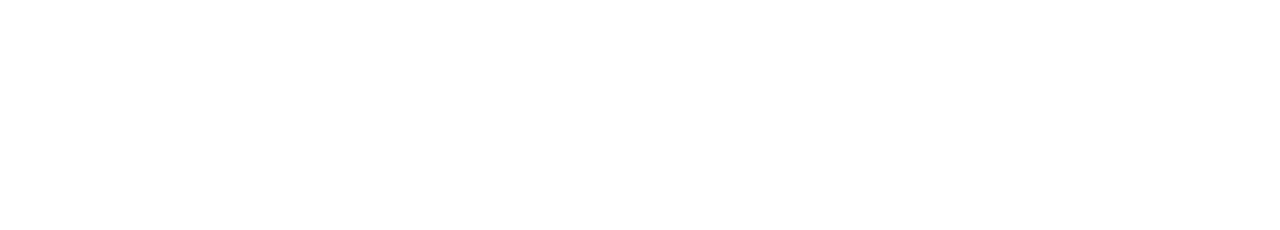
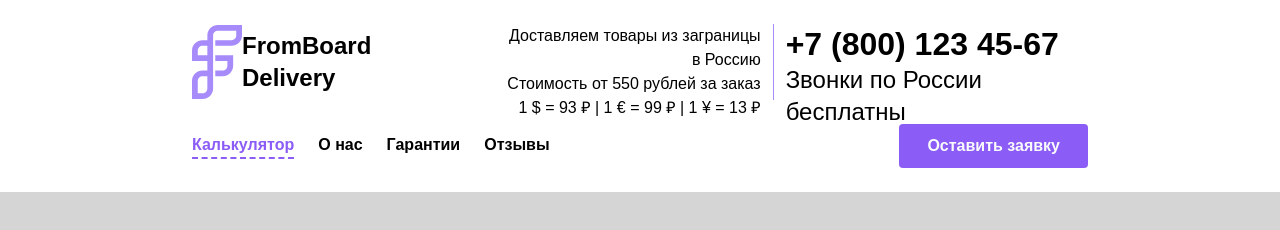
Before and after one commit to AlexandrVanchukov/Fromboard_Delivery_layout, a plain HTML site: page index.html in a window 1280 px wide. Drawn offline with Linux system fonts and the light colour scheme; a web font is replaced by a local one.

Commit message:
Create header

```diff
--- a/index.html
+++ b/index.html
@@ -1,11 +1,43 @@
 <!DOCTYPE html>
-<html lang="en">
+<html lang="ru">
 <head>
+    <link rel="stylesheet" href="style.css">
+    <link href="https://fonts.cdnfonts.com/css/formular" rel="stylesheet">
     <meta charset="UTF-8">
     <meta name="viewport" content="width=device-width, initial-scale=1.0">
-    <title>Document</title>
+    <title>FromBoard Delivery</title>
 </head>
 <body>
+    <header class="header">
+        <div class="container">
+            <img class="logo" src="img/logo.svg" width="50px" height="auto" alt="FromBoard Delivery Logo">
+            <p class="company-name">FromBoard Delivery</p>
+            <p class="info">
+                Доставляем товары из заграницы в Россию<br>
+                Стоимость от 550 рублей за заказ<br>
+                1 $ = 93 ₽ | 1 € = 99 ₽ | 1 ¥ = 13 ₽
+            </p>
+            <div class="call-info">
+                <p class="phone">+7 (800) 123 45-67</p>
+                <p class="free-call">Звонки по России бесплатны</p>
+            </div>
 
+        </div>
+        <div class="container">
+            <nav class="nav">
+                <a class="selected" href="">Калькулятор</a>
+                <a href="">О нас</a>
+                <a href="">Гарантии</a>
+                <a href="">Отзывы</a>
+            </nav>
+            <input class="button" type="button" value="Оставить заявку">
+        </div>
+    </header>
+    <main class="main">
+
+    </main>
+    <footer class="footer">
+
+    </footer>
 </body>
 </html>
--- a/style.css
+++ b/style.css
@@ -0,0 +1,100 @@
+:root{
+    --primary-color: #8B5CF6;
+    --base-font-size: 16px;
+    --2xl-font-size: 24px;
+    --4xl-font-size: 32px;
+    --light-font-weight: 300;
+    --regular-font-weight: 400;
+    --bold-font-weight: 700;
+    --black-font-weight: 900;
+  }
+body, ul, ol, p{
+    margin: 0;
+}
+body{
+    font-family: Arial;
+    background-color: rgb(213, 213, 213);
+}
+.header{
+    background-color: white;
+    height: 144px;
+    display: grid;
+    padding: 24px 192px;
+    grid-template-rows: 76px 44px;
+    gap: 24px;
+}
+.container{
+    display: flex;
+}
+.header .company-name{
+    margin-right: auto;
+    align-self: center;
+    font-size: var(--2xl-font-size);
+    font-weight: var(--black-font-weight);
+    line-height: 32px;
+    letter-spacing: 0em;
+    text-align: left;
+}
+.info{
+    font-size: var(--base-font-size);
+    font-weight: var(--regular-font-weight);
+    line-height: 24px;
+    letter-spacing: 0em;
+    text-align: right;
+    padding-right: 12px;
+    border-right: 1px solid #A78BFA;
+}
+.nav{
+    margin-right: auto;
+}
+.call-info{
+    padding-left: 12px;
+}
+
+.header .phone{
+    font-size: var(--4xl-font-size);
+    font-weight: var(--black-font-weight);
+    line-height: 40px;
+    letter-spacing: 0em;
+    text-align: left;
+}
+.header .free-call{
+    font-size: var(--2xl-font-size);
+    font-weight: var(--light-font-weight);
+    line-height: 32px;
+    letter-spacing: 0em;
+    text-align: left;
+}
+.nav{
+    align-self: center;
+    display: flex;
+    justify-content: space-between;
+
+    font-size: var(--base-font-size);
+    font-weight: var(--bold-font-weight);
+    line-height: 24px;
+    letter-spacing: 0em;
+    text-align: left;
+}
+.nav a{
+    color: black;
+    margin-right: 24px;
+    text-decoration: none;
+}
+.nav a:hover{
+    color: var(--primary-color);
+}
+.nav .selected{
+    color: var(--primary-color);
+    margin-right: 24px;
+    border-bottom: 2px dashed var(--primary-color);
+}
+.button{
+    border-radius: 4px;
+    padding: 10px 28px;
+    border: none;
+    background-color: var(--primary-color);
+    color: #F9FAFB;
+    font-size: var(--base-font-size);
+    font-weight: var(--bold-font-weight);
+}
```
Also changed, not shown: img/logo.svg (added).
